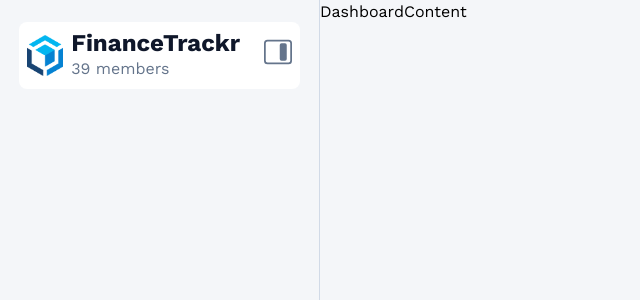
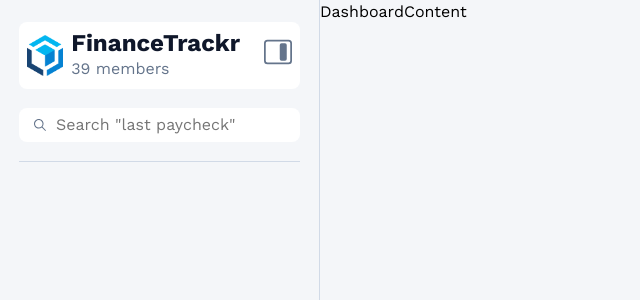
Before and after one commit to nevenmitrovic/financetrackr, a React (Vite) app: page / in a window 1280 px wide. Shown: the top 300 px of the page, without its empty margins (0-640 px from the left). Built offline with nearby package versions, Linux system fonts and the light colour scheme.

Commit message:
sidebar header

```diff
--- a/src/components/sidebar/Sidebar.tsx
+++ b/src/components/sidebar/Sidebar.tsx
@@ -1,14 +1,14 @@
-import SidebarLogoCard from '@/components/sidebar/sidebar-logo-card/SidebarLogoCard'
 import { useSidebarContext } from '@/contexts/SidebarContext'
 
 import './sidebar.style.css'
+import SidebarHeader from './sidebar-header/SiderbarHeader'
 
 const Sidebar = () => {
 	const { open } = useSidebarContext()
 
 	return (
 		<div className={`sidebar-container container ${open ? 'sidebar-open' : 'sidebar-close'}`}>
-			<SidebarLogoCard />
+			<SidebarHeader />
 		</div>
 	)
 }
--- /dev/null
+++ b/src/components/sidebar/sidebar-header/SiderbarHeader.tsx
@@ -0,0 +1,22 @@
+import SidebarLogoCard from '@/components/sidebar/sidebar-header/sidebar-logo-card/SidebarLogoCard'
+import Search from '@/components/sidebar/sidebar-header/search/Search'
+import { useCallback, useState } from 'react'
+
+import './sidebar-header.style.css'
+
+const SidebarHeader = () => {
+	const [searchValue, setSearchValue] = useState('')
+
+	const handleSearchValue = useCallback((e: React.ChangeEvent<HTMLInputElement>) => {
+		setSearchValue(e.target.value)
+	}, [])
+
+	return (
+		<div className='sidebar-header'>
+			<SidebarLogoCard />
+			<Search onChange={() => handleSearchValue} />
+		</div>
+	)
+}
+
+export default SidebarHeader
--- /dev/null
+++ b/src/components/sidebar/sidebar-header/search/Search.tsx
@@ -0,0 +1,26 @@
+import { IoIosSearch } from 'react-icons/io'
+import { useSidebarContext } from '@/contexts/SidebarContext'
+
+import './search.style.css'
+
+interface ISearchProps {
+	onChange: () => void
+}
+
+const Search = ({ onChange }: ISearchProps) => {
+	const { open } = useSidebarContext()
+
+	return (
+		<div className={`sidebar-search ${!open ? 'hidden' : ''}`}>
+			<input
+				type='text'
+				placeholder='Search "last paycheck"'
+				onChange={onChange}
+				name='sidebarSearch'
+			/>
+			<IoIosSearch className='input-icon' />
+		</div>
+	)
+}
+
+export default Search
--- /dev/null
+++ b/src/components/sidebar/sidebar-header/search/search.style.css
@@ -0,0 +1,37 @@
+.sidebar-search {
+	display: inline-block;
+	border-radius: var(--border-radius-2);
+	width: 100%;
+	position: relative;
+}
+.sidebar-search > input {
+	width: 100%;
+	padding: 0.5rem;
+	border-radius: var(--border-radius-2);
+	border: white;
+}
+.sidebar-search > input:focus {
+	border: 1px solid var(--clr-border);
+	outline: none;
+}
+input::placeholder {
+	padding-left: 1.8rem;
+}
+input:focus::placeholder {
+	opacity: 0;
+}
+.input-icon {
+	position: absolute;
+	top: 50%;
+	transform: translateY(-50%);
+	left: 0.8rem;
+	color: var(--clr-text-secondary);
+	pointer-events: none;
+}
+.sidebar-search > input:focus + .input-icon {
+	opacity: 0;
+	visibility: hidden;
+}
+
+@media (width > 900) {
+}
--- /dev/null
+++ b/src/components/sidebar/sidebar-header/sidebar-header.style.css
@@ -0,0 +1,9 @@
+.sidebar-header {
+	width: 100%;
+	display: flex;
+	flex-direction: column;
+	align-items: center;
+	gap: 1.2rem;
+	border-bottom: 1px solid var(--clr-border);
+	padding-bottom: 1.2rem;
+}
--- a/src/components/sidebar/sidebar-logo-card/SidebarLogoCard.tsx
+++ b/src/components/sidebar/sidebar-header/sidebar-logo-card/SidebarLogoCard.tsx
@@ -1,5 +1,5 @@
 import logo from '@/assets/images/icon-logo.png'
-import '@/components/sidebar/sidebar-logo-card/sidebar-logo-card.style.css'
+import './sidebar-logo-card.style.css'
 import { useSidebarContext } from '@/contexts/SidebarContext'
 import { BsLayoutSidebarInsetReverse } from 'react-icons/bs'
 
@@ -7,13 +7,13 @@ const SidebarLogoCard = () => {
 	const { open, toggleOpen } = useSidebarContext()
 
 	return (
-		<div className={`sidebar-card ${!open && 'transparent'}`} onClick={toggleOpen}>
+		<div className={`sidebar-card ${!open ? 'transparent' : ''}`} onClick={toggleOpen}>
 			<img className='logo' src={logo} alt='financetrackr logo' />
-			<div className={`sidebar-card-title ${!open && 'hidden'}`}>
+			<div className={`sidebar-card-title ${!open ? 'hidden' : ''}`}>
 				<h3>FinanceTrackr</h3>
 				<p>39 members</p>
 			</div>
-			<div className={`icon ${!open && 'hidden'}`}>
+			<div className={`icon ${!open ? 'hidden' : ''}`}>
 				<BsLayoutSidebarInsetReverse color='var(--clr-text-secondary)' />
 			</div>
 		</div>
--- a/src/components/sidebar/sidebar.style.css
+++ b/src/components/sidebar/sidebar.style.css
@@ -1,4 +1,3 @@
-@media (width > 900px) {
 .sidebar-container {
 	border-right: 1px solid var(--clr-border);
 	min-height: 100vh;
@@ -10,4 +9,12 @@
 .sidebar-close {
 	max-width: 90.325px;
 }
+.sidebar-header {
+	width: 100%;
+	display: flex;
+	flex-direction: column;
+	align-items: center;
+	gap: 1.2rem;
+	border-bottom: 1px solid var(--clr-border);
+	padding-bottom: 1.2rem;
 }
--- a/src/index.css
+++ b/src/index.css
@@ -197,6 +197,7 @@
 	}
 
 	.sidebar-card {
+		width: 100%;
 		background-color: var(--clr-bg-card);
 		border-radius: var(--border-radius-2);
 		padding: 0.5rem;
@@ -206,11 +207,15 @@
 	}
 
 	.hidden {
-		display: none;
+		display: none !important;
 	}
 
 	.transparent {
 		background-color: transparent;
+	}
+
+	.bg-main {
+		background-color: var(--clr-bg-main);
 	}
 
 	@media (width > 900) {
```
Also changed, not shown: src/components/sidebar/sidebar-header/sidebar-logo-card/sidebar-logo-card.style.css (renamed from src/components/sidebar/sidebar-logo-card/sidebar-logo-card.style.css). Lines whose indentation alone changed are shown as unchanged.
